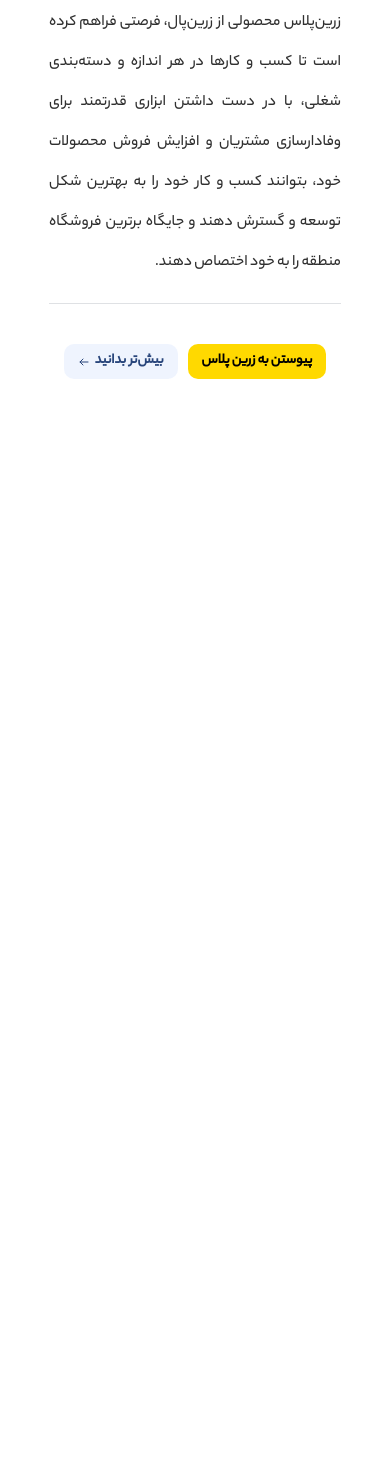
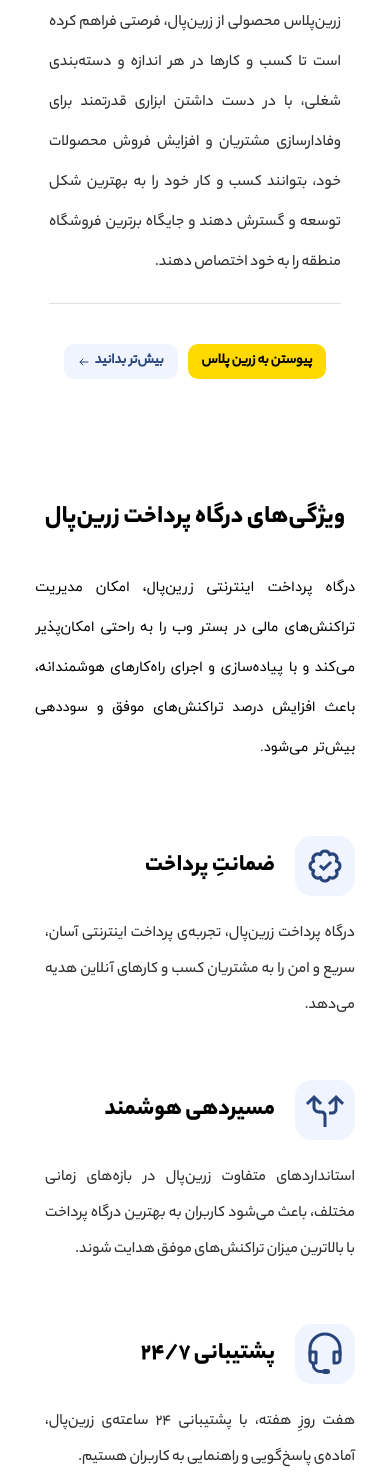
Before and after one commit to fatemehbazgir/zarinpal, a plain HTML site: page index.html in a window 390 px wide. Shown: the part 3144-4623 px from the top of the page. Before the commit the page ends 3553 px from the top, so only its background shows below. Drawn offline with Linux system fonts and the light colour scheme.

Commit message:
Checkered design

```diff
--- a/css/index.css
+++ b/css/index.css
@@ -359,6 +359,83 @@ header {
 
 }
 
+.attributes {
+  width: 1170px;
+  margin: auto;
+  display: flex;
+  justify-content: space-between;
+}
+
+.definition {
+  width: 35%;
+  margin-top: 50px;
+}
+
+.items {
+  display: grid;
+  grid-template-columns: 1fr 1fr;
+  width: 60%;
+  padding: 30px;
+}
+
+.items img {
+  width: 60px;
+  height: 60px;
+}
+
+.items .item {
+  padding: 18px 25px 20px 0;
+}
+
+.items .item div {
+  display: flex;
+  align-items: center;
+}
+
+.items h4 {
+  font-size: 1.5rem;
+  font-family: YekanBakhHeavy;
+  margin-right: 20px;
+}
+
+.items p {
+  margin: 20px 0 20px 10px;
+  text-align: justify;
+  font-size: 1rem;
+  font-family: YekanBakhMedium;
+  color: #303030;
+  line-height: 36px;
+}
+
+.definition h3 {
+  font-family: YekanBakhHeavy;
+  font-size: 2rem;
+}
+
+.definition p {
+  width: 85%;
+  margin-top: 40px;
+  line-height: 40px;
+  font-size: 0.9rem;
+  text-align: justify;
+}
+
+.first-item {
+  border-left: 1px solid #e0e4e7;
+}
+
+.second-item {
+  border-bottom: 1px solid #e0e4e7;
+}
+
+.third-item {
+  border-top: 1px solid #e0e4e7;
+}
+
+.fourth-item {
+  border-right: 1px solid #e0e4e7;
+}
+
 /* Animation for hamburger menu */
 @keyframes fadeInDown {
   0% {
@@ -400,6 +477,39 @@ header {
 
   .online-payment {
     width: 940px;
+  }
+
+  .attributes {
+    width: 924px;
+    padding: 0 8px;
+    flex-direction: column;
+  }
+
+  .definition {
+    width: 100%;
+    margin-top: 40px;
+  }
+
+  .definition p {
+    width: 100%;
+    margin-top: 30px;
+
+  }
+
+  .first-item,
+  .second-item,
+  .third-item,
+  .fourth-item {
+    border: none;
+  }
+
+  .items {
+    width: 90%;
+    padding: 30px;
+  }
+
+  .items item {
+    padding: 18px 0 20px 50px;
   }
 }
 
@@ -454,6 +564,11 @@ header {
   .section-text {
     width: 95%;
   }
+
+  .attributes {
+    width: auto;
+    padding: 0 35px;
+  }
 }
 
 @media (max-width: 768px) {
@@ -485,6 +600,24 @@ header {
     width: 460px;
     height: 480px;
   }
+
+  .definition {
+    text-align: center;
+    margin-top: 90px;
+  }
+
+  .definition h3 {
+    font-size: 1.6rem;
+  }
+
+  .items {
+    width: 100%;
+    padding: 50px 0;
+  }
+
+  .items .item {
+    padding: 18px 0 20px 20px;
+  }
 }
 
 
@@ -498,14 +631,26 @@ header {
     text-align: right;
     font-weight: bold;
   }
+
   .online-payment .section-image {
     display: none;
   }
+
   .section-text {
     width: 80%;
     padding: 0 10px;
   }
+
   .section-text h3 {
     font-size: 1.5rem;
   }
+
+  .items {
+    padding: 50px 0;
+    grid-template-columns: 1fr;
   }
+
+  .items .item {
+    padding: 18px 0;
+  }
+}
--- a/index.html
+++ b/index.html
@@ -271,6 +271,59 @@
         </div>
       </div>
     </section>
+    <article class="attributes">
+      <div class="definition">
+        <h3>ویژگی‌های درگاه پرداخت زرین‌پال</h3>
+        <p>
+          درگاه پرداخت اینترنتی زرین‌پال، امکان مدیریت تراکنش‌های مالی در بستر
+          وب را به راحتی امکان‌پذیر می‌کند و با پیاده‌سازی و اجرای راه‌کارهای
+          هوشمندانه، باعث افزایش درصد تراکنش‌های موفق و سوددهی بیش‌تر می‌شود.
+        </p>
+      </div>
+      <div class="items">
+        <div class="item first-item">
+          <div>
+            <img src="./images/verifiedIcon.svg" alt="" />
+            <h4>ضمانتِ پرداخت</h4>
+          </div>
+          <p>
+            درگاه پرداخت زرین‌پال، تجربه‌ی پرداخت اینترنتی آسان، سریع و امن را
+            به مشتریان کسب و کارهای آنلاین هدیه می‌دهد.
+          </p>
+        </div>
+        <div class="item second-item">
+          <div>
+            <img src="./images/splite.svg" alt="" />
+            <h4>مسیردهی هوشمند</h4>
+          </div>
+          <p>
+            استانداردهای متفاوت زرین‌پال در بازه‌های زمانی مختلف، باعث می‌شود
+            کاربران به بهترین درگاه پرداخت با بالاترین میزان تراکنش‌های موفق
+            هدایت شوند.
+          </p>
+        </div>
+        <div class="item third-item">
+          <div>
+            <img src="./images/support.svg" alt="" />
+            <h4>پشتیبانی ۲۴/۷</h4>
+          </div>
+          <p>
+            هفت روزِ هفته، با پشتیبانی ۲۴ ساعته‌ی زرین‌پال، آماده‌ی پاسخ‌گویی و
+            راهنمایی به کاربران هستیم.
+          </p>
+        </div>
+        <div class="item fourth-item">
+          <div>
+            <img src="./images/support.svg" alt="" />
+            <h4>امنیتِ پرداخت</h4>
+          </div>
+          <p>
+            درگاه امن زرین‌پال، ضمانتی برای امنیت اطلاعات بانکی افراد، هنگام
+            پرداخت‌‌های اینترنتی آن‌هاست.
+          </p>
+        </div>
+      </div>
+    </article>
     <script src="./js/script.js"></script>
   </body>
 </html>
```
Also changed, not shown: images/splite.svg (added), images/support.svg (added), images/verifiedIcon.svg (added). Lines whose indentation alone changed are shown as unchanged.
